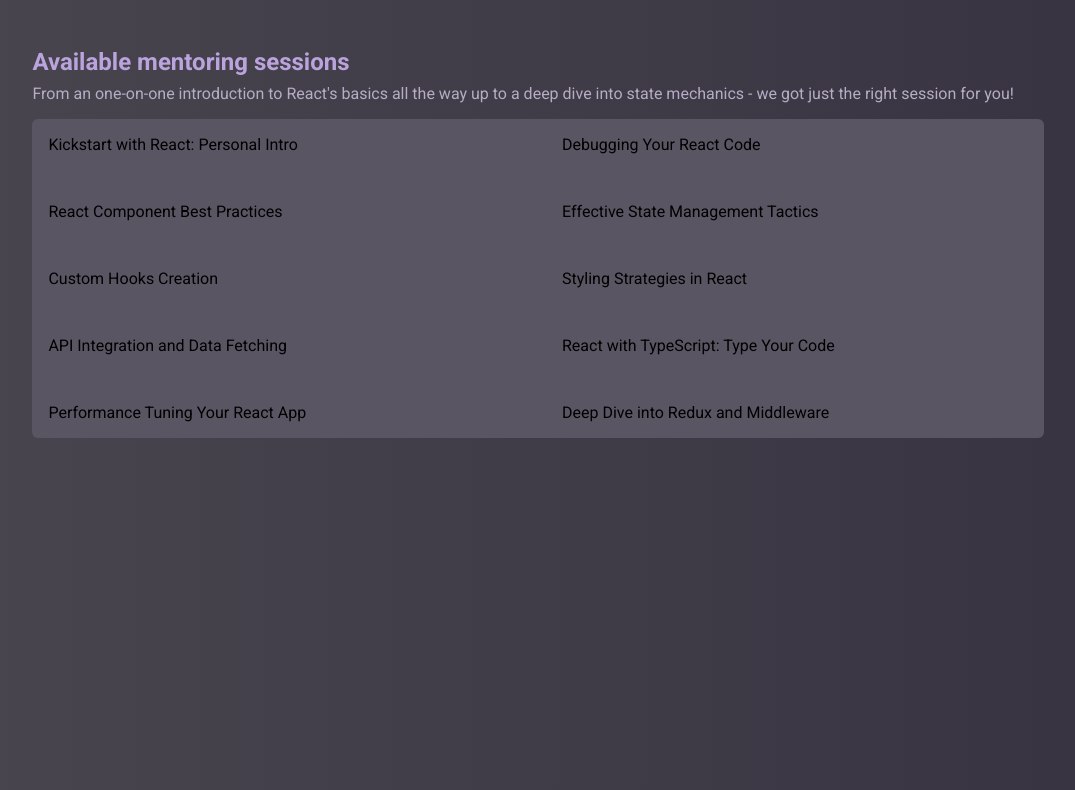
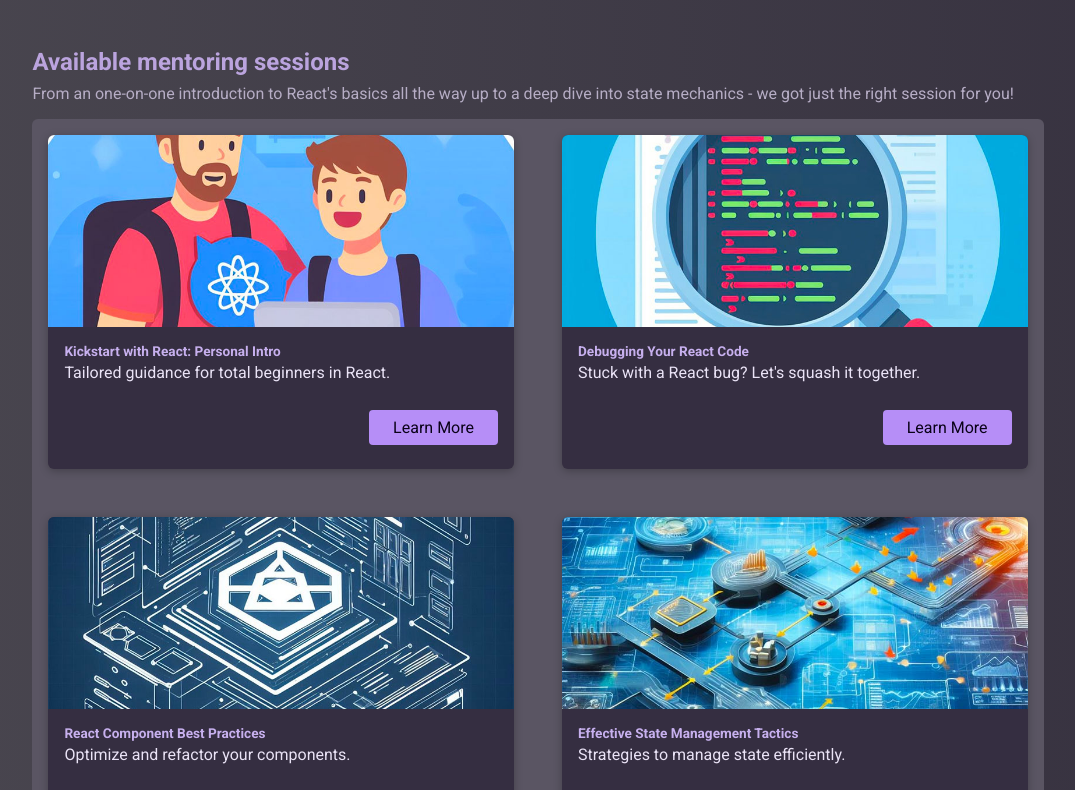
Before and after one commit to lboyadzhiev/book-session, a React (Vite) app: page /sessions in a window 1280 px wide. Shown: the top 790 px of the page, without its empty margins (102-1177 px from the left). Built offline with nearby package versions, Linux system fonts and the light colour scheme.

Commit message:
Implement Session item component

```diff
--- /dev/null
+++ b/src/components/pages/SessionsPage/components/SessionItem.tsx
@@ -0,0 +1,30 @@
+import Button from "../../../UI/Button/Button";
+
+type SessionItemProps = {
+  id: string;
+  title: string;
+  summary: string;
+  image: string;
+};
+
+export default function SessionItem({
+  id,
+  title,
+  summary,
+  image,
+}: SessionItemProps) {
+  return (
+    <article className="session-item">
+      <img src={image} alt={title} />
+      <div className="session-data">
+        <div>
+          <h3>{title}</h3>
+          <p>{summary}</p>
+        </div>
+        <p className="actions">
+          <Button to={id}>Learn More</Button>
+        </p>
+      </div>
+    </article>
+  );
+}
--- a/src/components/pages/SessionsPage/components/SessionsList.tsx
+++ b/src/components/pages/SessionsPage/components/SessionsList.tsx
@@ -1,3 +1,5 @@
+import SessionItem from "./SessionItem";
+
 type Session = {
   id: string;
   title: string;
@@ -13,7 +15,14 @@ export default function SessionsList({ sessions }: SessionsListProps) {
   return (
     <ul id="sessions-list">
       {sessions.map((session) => (
-        <li key={session.id}>{session.title}</li>
+        <li key={session.id}>
+          <SessionItem
+            id={session.id}
+            title={session.title}
+            summary={session.summary}
+            image={session.image}
+          />
+        </li>
       ))}
     </ul>
   );
```
